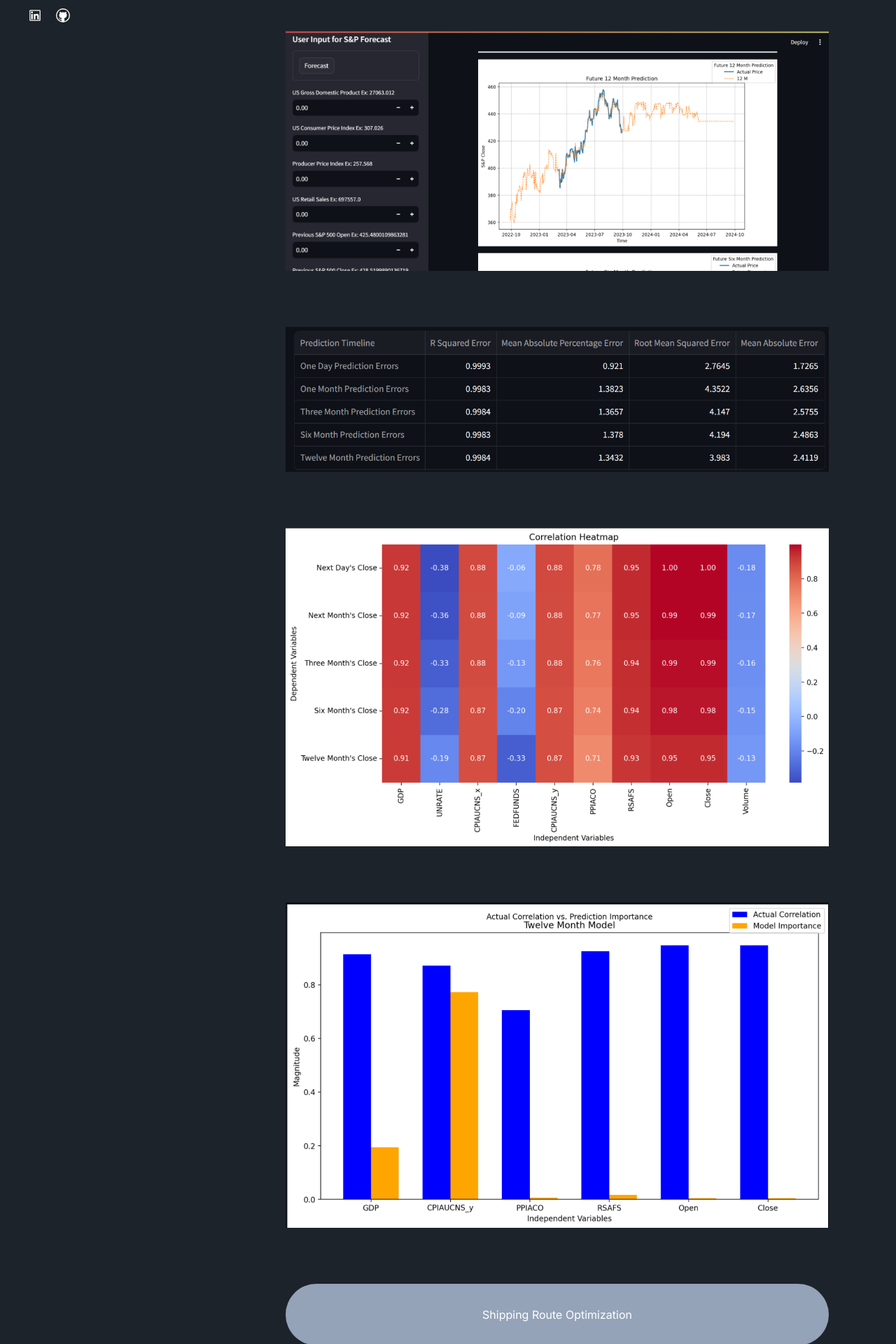
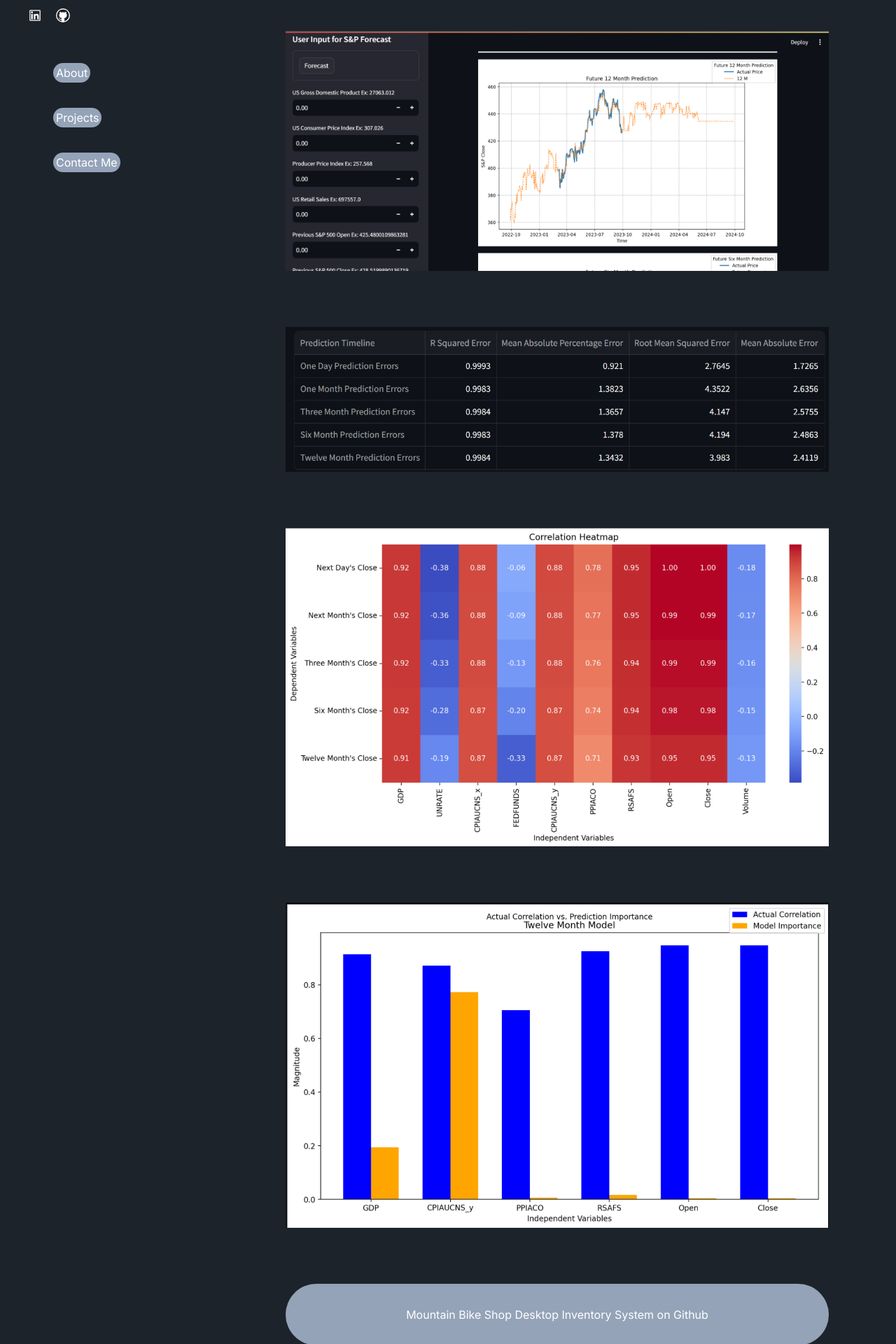
Before and after one commit to rsrusson/Portfolio-Website, a Next.js app: page / in a window 1280 px wide. Shown: the part 220-2140 px from the top of the page at 70% size. Built offline with nearby package versions, Linux system fonts and the light colour scheme.

Commit message:
Added Links

```diff
--- a/app/links.tsx
+++ b/app/links.tsx
@@ -1,8 +1,21 @@
+import Link from 'next/link'
 import React from 'react'
 
 const Links = () => {
   return (
-    <div>Links</div>
+    <>
+        <ul className="p-10 text-left">
+            <li className='py-5 hover:text-red-700'>
+                <Link href="" className='p-1 rounded-full bg-slate-400'>About</Link>
+            </li>
+            <li className='py-5 hover:text-red-700'>
+                <Link href="" className='p-1 rounded-full bg-slate-400'>Projects</Link>
+            </li>
+            <li className='py-5 hover:text-red-700'>
+                <Link href="" className='p-1 rounded-full bg-slate-400'>Contact Me</Link>
+            </li>
+        </ul>
+    </>
   )
 }
 
--- a/app/page.tsx
+++ b/app/page.tsx
@@ -2,13 +2,15 @@ import Image from "next/image";
 import NavigationBar from "./NavigationBar";
 import Header from "./header";
 import Projects from "./projects/Projects";
+import Links from "./links"
 
 export default function HomePage() {
   return (
     <main>
       <div className="flex">
-        <div className="mt-10 ml-5 w-1/4 h-screen fixed">
+        <div className="my-10 ml-5 w-1/4 h-screen fixed">
           <Header />
+          <Links />
         </div>
         <div className="mt-10 ml-[25%] w-3/4 h-screen">
           <Projects />
--- a/app/projects/Projects.tsx
+++ b/app/projects/Projects.tsx
@@ -2,7 +2,7 @@ import React from "react";
 
 const Projects = () => {
   return (
-    <div className="flex flex-col items-center justify-center">
+    <div className="">
       <ul className="flex flex-col mx-10">
         <li className="flex flex-col text-center">
           <a
@@ -32,20 +32,20 @@ const Projects = () => {
             className="p-10"
           />
         </li>
-        <li className="flex flex-col text-center">
+        {/*<li className="flex flex-col text-center">
           <a
             href="https://github.com/rsrusson/TravelingSalesmanShippingOptimization"
             className="p-8 m-10 text-white hover:text-red-700 rounded-full bg-slate-400"
           >
-            Shipping Route Optimization
+            Shipping Route Optimization on Github
           </a>
-        </li>
+        </li> */}
         <li className="flex flex-col text-center">
           <a
             href="https://github.com/rsrusson/MtnBikeWarehouseInventory"
             className="p-8 m-10 text-white hover:text-red-700 rounded-full bg-slate-400"
           >
-            Mountain Bike Shop Desktop Inventory System
+            Mountain Bike Shop Desktop Inventory System on Github
           </a>
           <img
             src="\images\warehouse_app.png"
```
